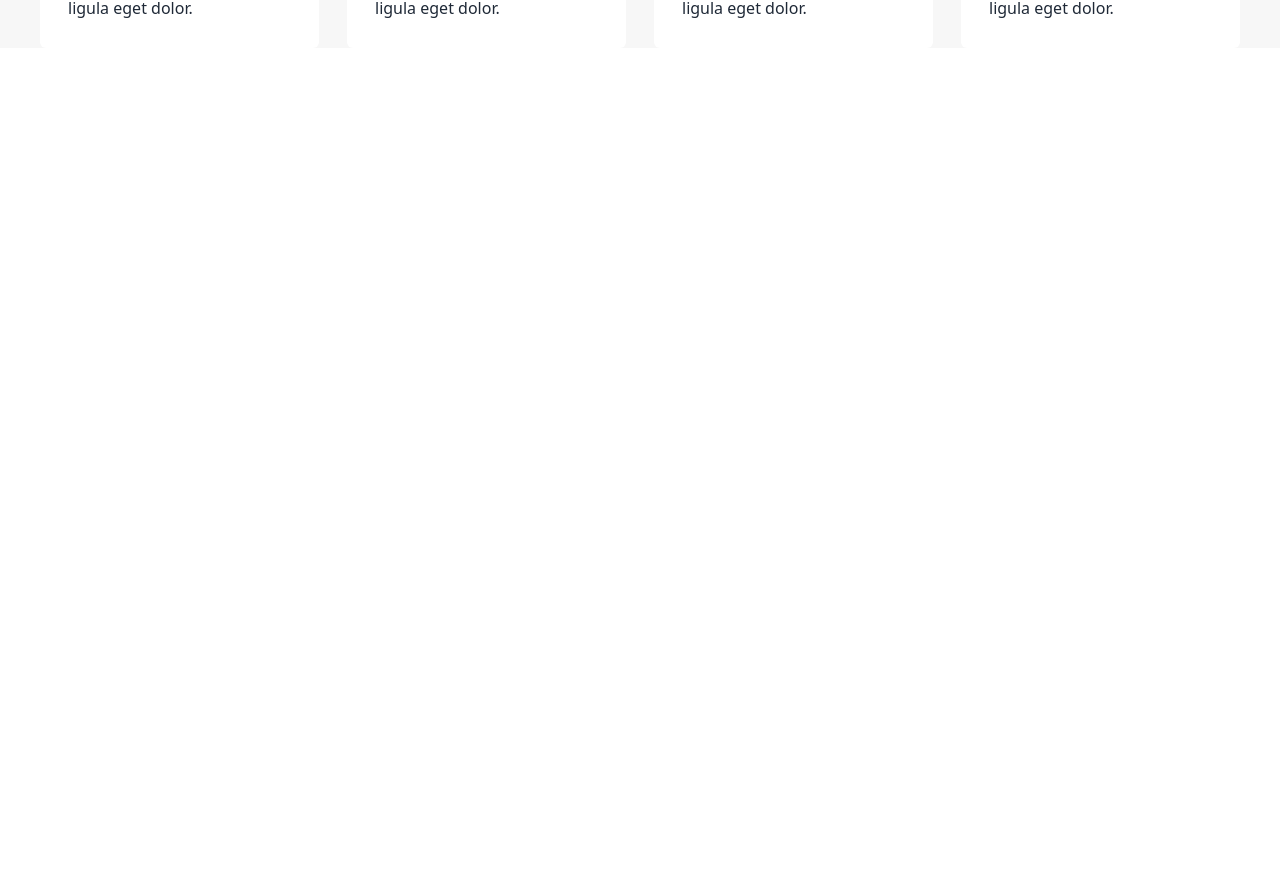
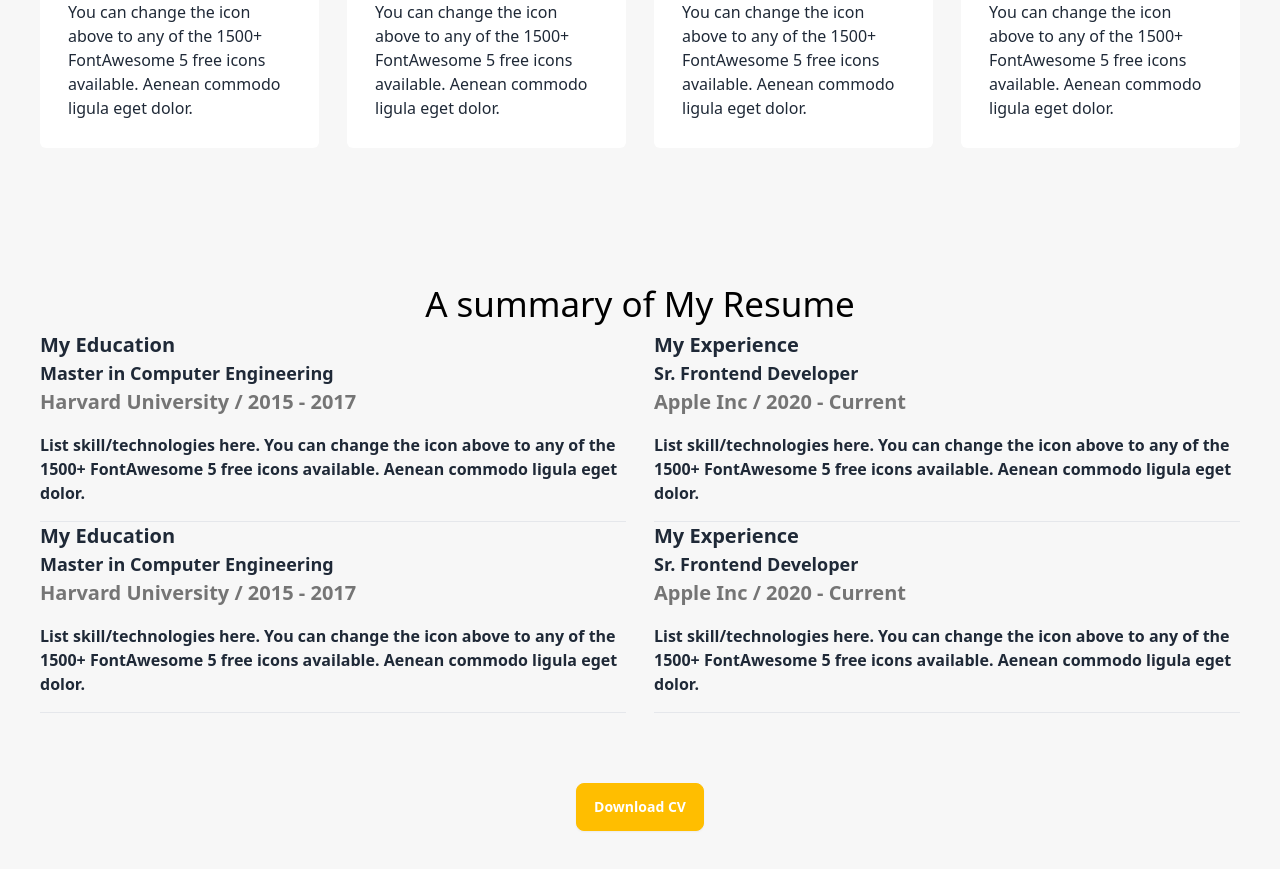
Before and after one commit to muhin08t/portfolio-with-react2, a React (Vite) app: page / in a window 1280 px wide. Shown: the part 1629-2498 px from the top of the page. Before the commit the page ends 1677 px from the top, so only its background shows below. Built offline with nearby package versions, Linux system fonts and the light colour scheme.

Commit message:
resume area completed

```diff
--- a/src/App.jsx
+++ b/src/App.jsx
@@ -2,6 +2,7 @@ import { useState } from 'react'
 import Header from './component/Header'
 import About from './component/About'
 import Skills from './component/Skills'
+import Resume from './component/Resume'
 
 
 function App() {
@@ -11,6 +12,7 @@ function App() {
       <Header></Header>
       <About></About>
       <Skills></Skills>
+      <Resume></Resume>
     </div>
   )
 }
--- a/src/component/About.jsx
+++ b/src/component/About.jsx
@@ -3,7 +3,7 @@ import React from 'react';
 const About = () => {
     return (
         <div className='py-[130px] px-[40px] bg-[#f7f7f7]'>
-        <div className='bg-[rgba(255,248,243,255)] px-[150px] py-[30px] rounded-lg'>
+        <div className='bg-[rgba(255,248,243,255)] px-[150px] py-[80px] rounded-lg'>
             <h3 className="text-black text-[35px] text-center">About Me</h3>
             <p className="text-[#757575] text-center my-4">
                 I, m a designer & developer with a passion for web design. I enjoy developing simple, clean and slick
--- /dev/null
+++ b/src/component/Resume.jsx
@@ -0,0 +1,60 @@
+import React from 'react';
+
+const Resume = () => {
+    return (
+        <div className='py-[130px] px-[40px] bg-[#f7f7f7]'>
+            <div>
+            <h3 className="text-black text-[35px] text-center">A summary of My Resume</h3>
+            <div className="flex gap-7">
+                <div className="resume-column">
+                    <h3 className='font-bold text-xl'>My Education</h3>
+                    <div>
+                        <h4 className='font-semibold text-lg'>Master in Computer Engineering</h4>
+                        <h5 className="text-[#757575] text-[20px] font-semibold ">Harvard University / 2015 - 2017</h5>
+                        <p className='my-4 font-semibold'>List skill/technologies here. You can change the icon above
+                            to any of the 1500+ FontAwesome 5 free icons available. Aenean commodo ligula eget dolor.
+                        </p>
+                    </div>
+
+                    <hr></hr>
+
+                    <h3 className='font-bold text-xl'>My Education</h3>
+                    <div>
+                        <h4 className='font-semibold text-lg'>Master in Computer Engineering</h4>
+                        <h5 className="text-[#757575] text-[20px] font-semibold ">Harvard University / 2015 - 2017</h5>
+                        <p className='my-4 font-semibold'>List skill/technologies here. You can change the icon above
+                            to any of the 1500+ FontAwesome 5 free icons available. Aenean commodo ligula eget dolor.
+                        </p>
+                    </div>
+                    <hr />
+                </div>
+                <div className="resume-column">
+                    <h3 className='font-bold text-xl'>My Experience</h3>
+                    <div>
+                        <h4 className='font-semibold text-lg'>Sr. Frontend Developer</h4>
+                        <h5 className="text-[#757575] text-[20px] font-semibold ">Apple Inc / 2020 - Current</h5>
+                        <p className='my-4 font-semibold'>List skill/technologies here. You can change the icon above
+                            to any of the 1500+ FontAwesome 5 free icons available. Aenean commodo ligula eget dolor.
+                        </p>
+                    </div>
+                    <hr></hr>
+                    <h3 className='font-bold text-xl'>My Experience</h3>
+                    <div>
+                        <h4 className='font-semibold text-lg'>Sr. Frontend Developer</h4>
+                        <h5 className="text-[#757575] text-[20px] font-semibold ">Apple Inc / 2020 - Current</h5>
+                        <p className='my-4 font-semibold'>List skill/technologies here. You can change the icon above
+                            to any of the 1500+ FontAwesome 5 free icons available. Aenean commodo ligula eget dolor.
+                        </p>
+                    </div>
+                    <hr />
+                </div>
+            </div>
+            <div className="text-center mt-[50px]">
+            <button className="btn btn-warning text-white mt-5 w-32">Download CV</button>
+            </div>
+            </div>
+        </div>
+    );
+};
+
+export default Resume;
```
